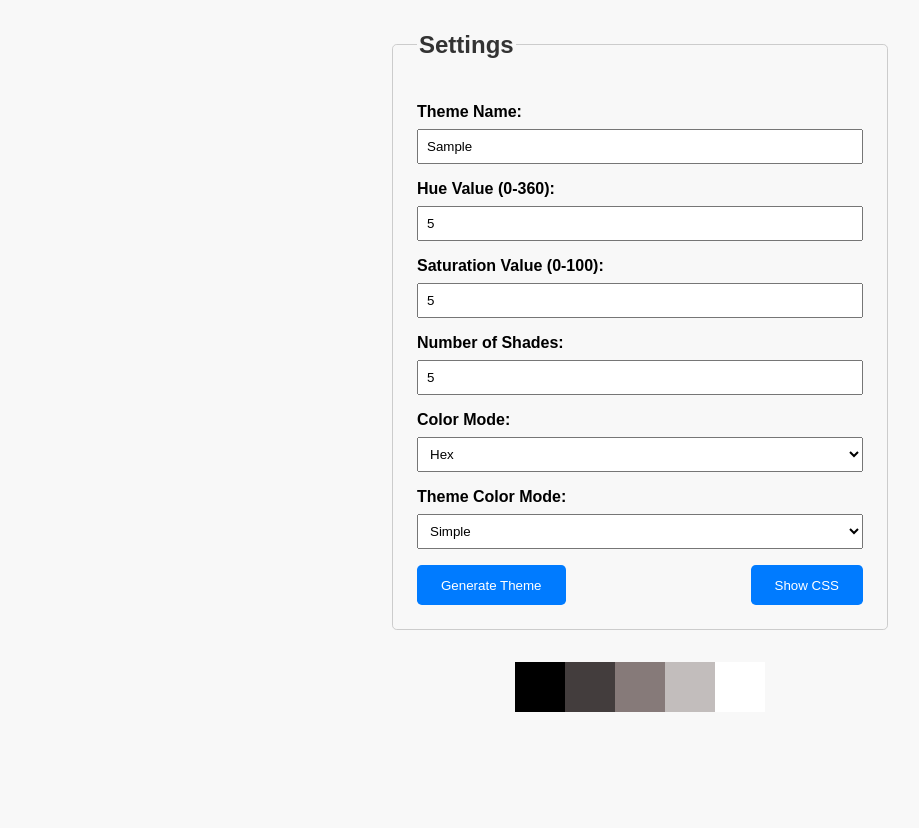
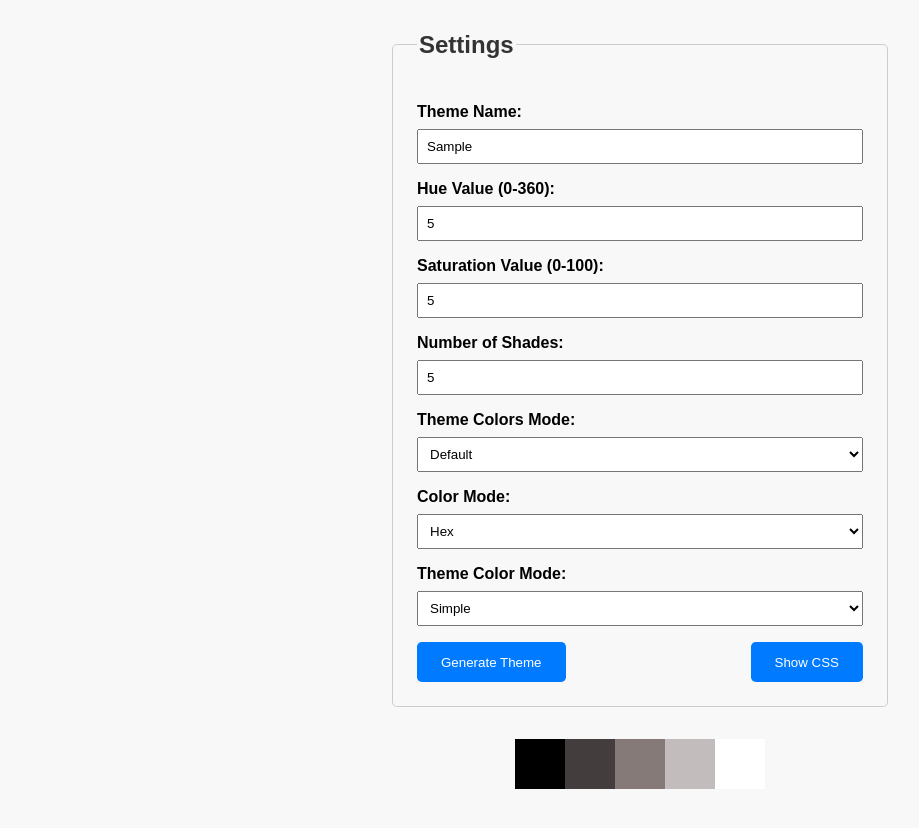
Before and after one commit to Kactus83/theme-color-generator, a website built with webpack: page theme-generator.html in a window 1280 px wide. Both pictures are taken after typing "Sample", "5", "5", "5" into the empty fields and a click on the button "Generate Theme". Shown: the part 90-918 px from the top of the page, without its empty margins (0-919 px from the left). Before the commit the page ends 850 px from the top, so only its background shows below. Built offline with nearby package versions, Linux system fonts and the light colour scheme.

Commit message:
WIP adding ThemeColorsMode Settings

```diff
--- a/color-generator/main.ts
+++ b/color-generator/main.ts
@@ -7,13 +7,15 @@ import { ColorsService } from "./services/ColorsService";
 import { ThemeDisplayService } from "./services/ThemeDisplayService";
 import { ColorMode } from "./models/types/ColorsMode";
 import { ThemeNumberOfColors } from "./models/types/ThemeNumberOfColors";
+import { ThemeColorsMode } from "./models/types/ThemeColorsMode";
 
 document.addEventListener("DOMContentLoaded", function() {
   const hueInput = document.getElementById("hueInput") as HTMLInputElement;
   const saturationInput = document.getElementById("saturationInput") as HTMLInputElement;
   const themeNameInput = document.getElementById("themeNameInput") as HTMLInputElement;
   const numberOfShadesInput = document.getElementById("numberOfShadesInput") as HTMLInputElement;
-  const colorModeSelect = document.getElementById("colorModeSelect") as HTMLSelectElement;
+  const themeColorsModeSelect = document.getElementById("themeColorsModeSelect") as HTMLSelectElement;
+  const numberOfColorsSelect = document.getElementById("numberOfColorsSelect") as HTMLSelectElement;
   const themeColorModeSelect = document.getElementById("themeColorModeSelect") as HTMLSelectElement;
   const generateButton = document.getElementById("generateButton") as HTMLButtonElement;
   const outputDiv = document.getElementById("outputDiv");
@@ -30,10 +32,11 @@ document.addEventListener("DOMContentLoaded", function() {
       const saturation = new SaturationValue(Number(saturationInput.value));
       const themeName = themeNameInput.value;
       const numberOfShades = Number(numberOfShadesInput.value);
-      const themeColorMode = themeColorModeSelect.value as ThemeNumberOfColors;
-      const colorMode = colorModeSelect.value as ColorMode;
+      const themeColorsMode = themeColorsModeSelect.value as ThemeColorsMode;
+      const themeNumberOfColors = themeColorModeSelect.value as ThemeNumberOfColors;
+      const colorMode = numberOfColorsSelect.value as ColorMode;
 
-      const themeSettings = new ThemeSettings(themeName, hue, saturation, numberOfShades, themeColorMode, colorMode);
+      const themeSettings = new ThemeSettings(themeName, hue, saturation, numberOfShades, themeColorsMode, themeNumberOfColors, colorMode);
       const theme = themeColorsService.generateThemeColors(themeSettings);
 
       themeDisplayService.display(theme);
--- a/color-generator/models/settings/ThemeSettings.ts
+++ b/color-generator/models/settings/ThemeSettings.ts
@@ -2,6 +2,7 @@ import { HueValue } from '../value-objects/HueValue';
 import { SaturationValue } from '../value-objects/SaturationValue';
 import { ColorMode } from '../types/ColorsMode';
 import { ThemeNumberOfColors } from '../types/ThemeNumberOfColors';
+import { ThemeColorsMode } from '../types/ThemeColorsMode';
 
 export class ThemeSettings {
   constructor(
@@ -9,6 +10,7 @@ export class ThemeSettings {
     public hue: HueValue,
     public saturation: SaturationValue,
     public numberOfShades: number,
+    public themeColorsMode: ThemeColorsMode,
     public themeNumberOfColors: ThemeNumberOfColors,
     public colorMode: ColorMode
   ) {}
--- /dev/null
+++ b/color-generator/models/types/ThemeColorsMode.ts
@@ -0,0 +1,4 @@
+export enum ThemeColorsMode {
+    DEFAULT = 'default',
+    COMPLEMENTARY = 'complementary',
+}
--- a/theme-generator.html
+++ b/theme-generator.html
@@ -23,8 +23,14 @@
       <label for="numberOfShadesInput">Number of Shades:</label>
       <input type="number" id="numberOfShadesInput" min="1">
 
-      <label for="colorModeSelect">Color Mode:</label>
-      <select id="colorModeSelect">
+      <label for="themeColorsModeSelect">Theme Colors Mode:</label>
+      <select id="themeColorsModeSelect">
+        <option value="default">Default</option>
+        <option value="complementary">Complementary</option>
+      </select>
+
+      <label for="numberOfColorsSelect">Color Mode:</label>
+      <select id="numberOfColorsSelect">
         <option value="hex">Hex</option>
         <option value="rgb">RGB</option>
       </select>
```
Also changed, not shown: dist/bundle.js.
